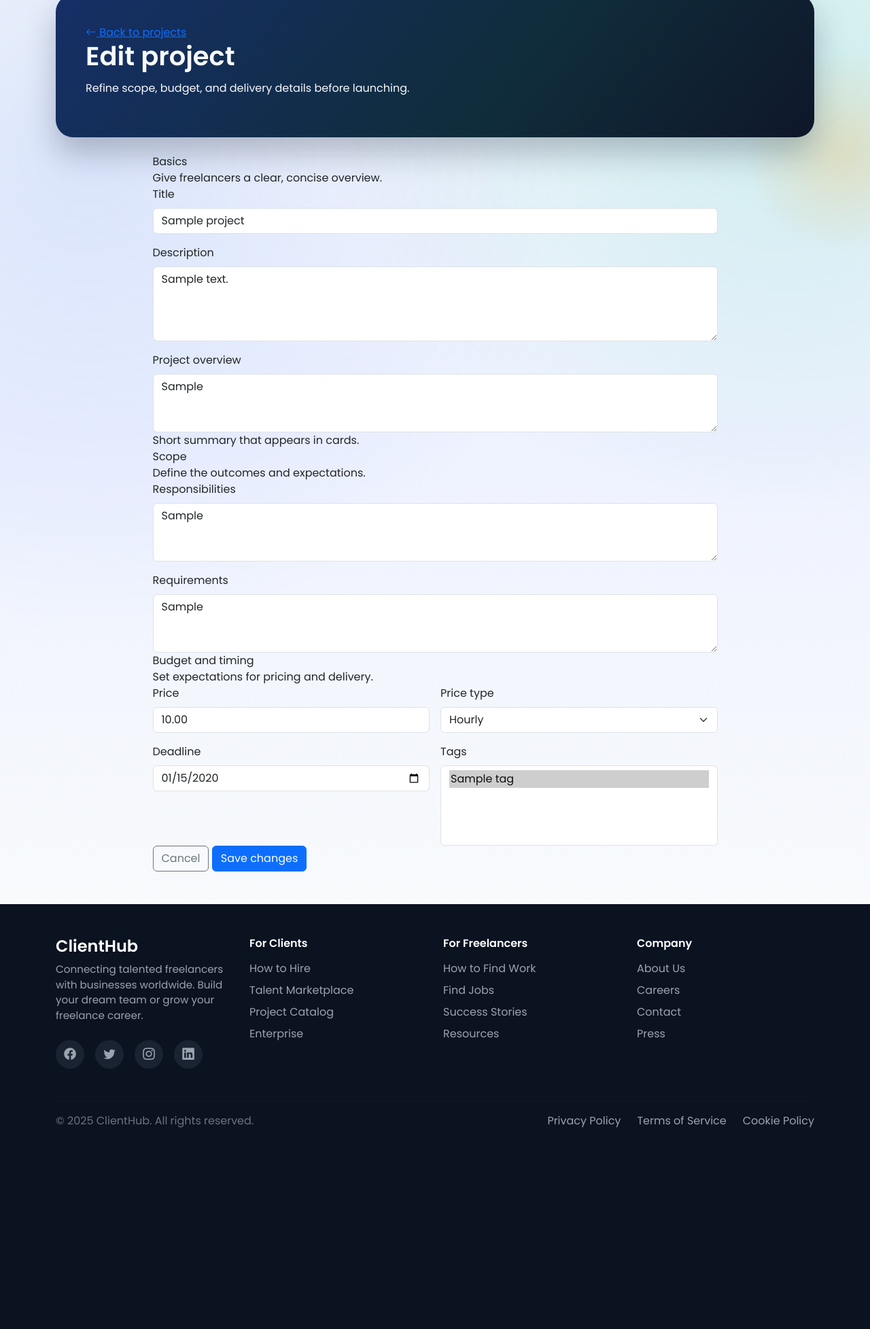
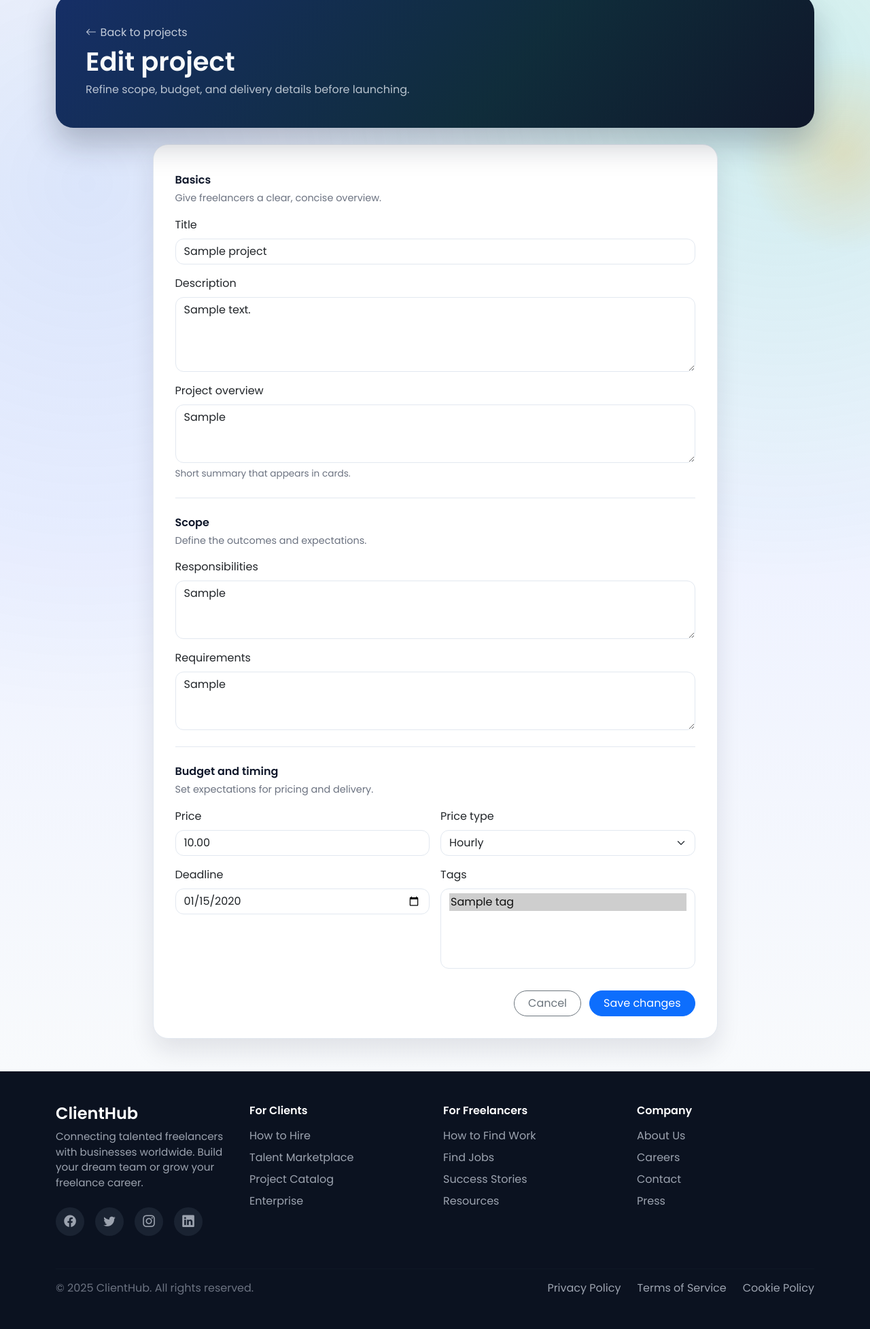
Before and after one commit to Rostyslavv11/client-hub, a Django app: page /projects/project/1/edit/ in a window 1280 px wide. Shown: the part 56-2011 px from the top of the page at 68% size. Before the commit the page ends 1715 px from the top, so only its background shows below. Run offline with Django 5.2, Linux system fonts and the light colour scheme; a user stored in the database is signed in; tables that the repository leaves empty hold one stand-in row (values such as "Sample post").

Commit message:
style(dashboard): add saved, hired, and edit themes

```diff
--- /dev/null
+++ b/static/css/dashboard/style_project_edit.css
@@ -0,0 +1,93 @@
+:root {
+  --project-edit-ink: #0f172a;
+  --project-edit-muted: #6b7280;
+  --project-edit-surface: #ffffff;
+}
+
+.project-edit-hero {
+  position: relative;
+}
+
+.project-edit-back {
+  display: inline-flex;
+  align-items: center;
+  gap: 0.35rem;
+  color: rgba(226, 232, 240, 0.85);
+  text-decoration: none;
+  margin-bottom: 0.5rem;
+}
+
+.project-edit-title {
+  margin-bottom: 0.4rem;
+}
+
+.project-edit-subtitle {
+  color: rgba(226, 232, 240, 0.8);
+  max-width: 540px;
+  margin-bottom: 0;
+}
+
+.project-edit-shell {
+  margin-top: 1.5rem;
+}
+
+.project-edit-card {
+  background: var(--project-edit-surface);
+  border-radius: 22px;
+  border: 1px solid #e2e8f0;
+  box-shadow: 0 18px 35px rgba(15, 23, 42, 0.1);
+  padding: 2rem;
+}
+
+.project-edit-section {
+  padding: 1.5rem 0;
+  border-top: 1px solid #e2e8f0;
+}
+
+.project-edit-section:first-of-type {
+  border-top: none;
+  padding-top: 0.5rem;
+}
+
+.project-edit-section-title {
+  font-size: 1rem;
+  font-weight: 600;
+  color: var(--project-edit-ink);
+  margin-bottom: 0.25rem;
+}
+
+.project-edit-section-hint {
+  color: var(--project-edit-muted);
+  font-size: 0.9rem;
+  margin-bottom: 1rem;
+}
+
+.project-edit-field-note {
+  font-size: 0.85rem;
+  color: var(--project-edit-muted);
+  margin-top: 0.4rem;
+}
+
+.project-edit-card .form-control,
+.project-edit-card .form-select {
+  border-radius: 12px;
+  border-color: #e2e8f0;
+}
+
+.project-edit-actions {
+  display: flex;
+  justify-content: flex-end;
+  gap: 0.75rem;
+  margin-top: 0.5rem;
+}
+
+.project-edit-actions .btn {
+  border-radius: 999px;
+  padding-inline: 1.25rem;
+}
+
+@media (max-width: 991px) {
+  .project-edit-card {
+    padding: 1.5rem;
+  }
+}
```
Also changed, not shown: static/css/dashboard/style_hired_freelancers.css (added, +199 -0 lines), static/css/dashboard/style_saved_projects.css (+27 -0 lines).
